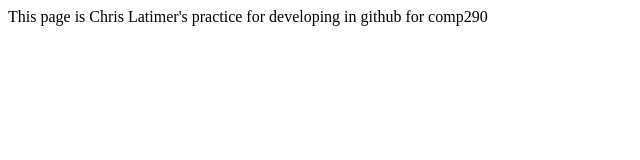
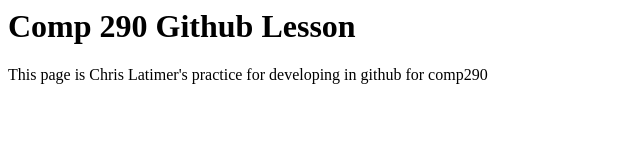
Before and after one commit to WCLatimer/comp290site, a plain HTML site: page index.html in a window 1280 px wide. Shown: the whole page, without its empty margins (0-640 px from the left). Drawn offline with Linux system fonts and the light colour scheme.

Commit message:
Added header to index.html

```diff
--- a/index.html
+++ b/index.html
@@ -3,6 +3,7 @@
     <title>Comp 290 Github Lesson</title>
   </head>
   <body>
+      <h1>Comp 290 Github Lesson</h1>
       <p>This page is Chris Latimer's practice for developing in github for comp290</p>
   </body>
 </html>
```
